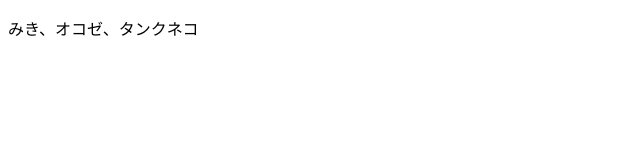
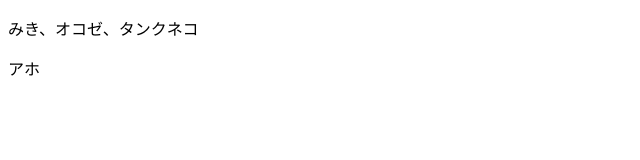
Before and after one commit to Absinthe899/practice, a plain HTML site: page practice/index.html in a window 1280 px wide. Shown: the full height of the page, 0-640 px from the left. Drawn offline with Linux system fonts and the light colour scheme.

Commit message:
2nd push

```diff
--- a/practice/index.html
+++ b/practice/index.html
@@ -7,5 +7,6 @@
 </head>
 <body>
     <p>みき、オコゼ、タンクネコ</p>
+    <p>アホ</p>
 </body>
 </html>
```
